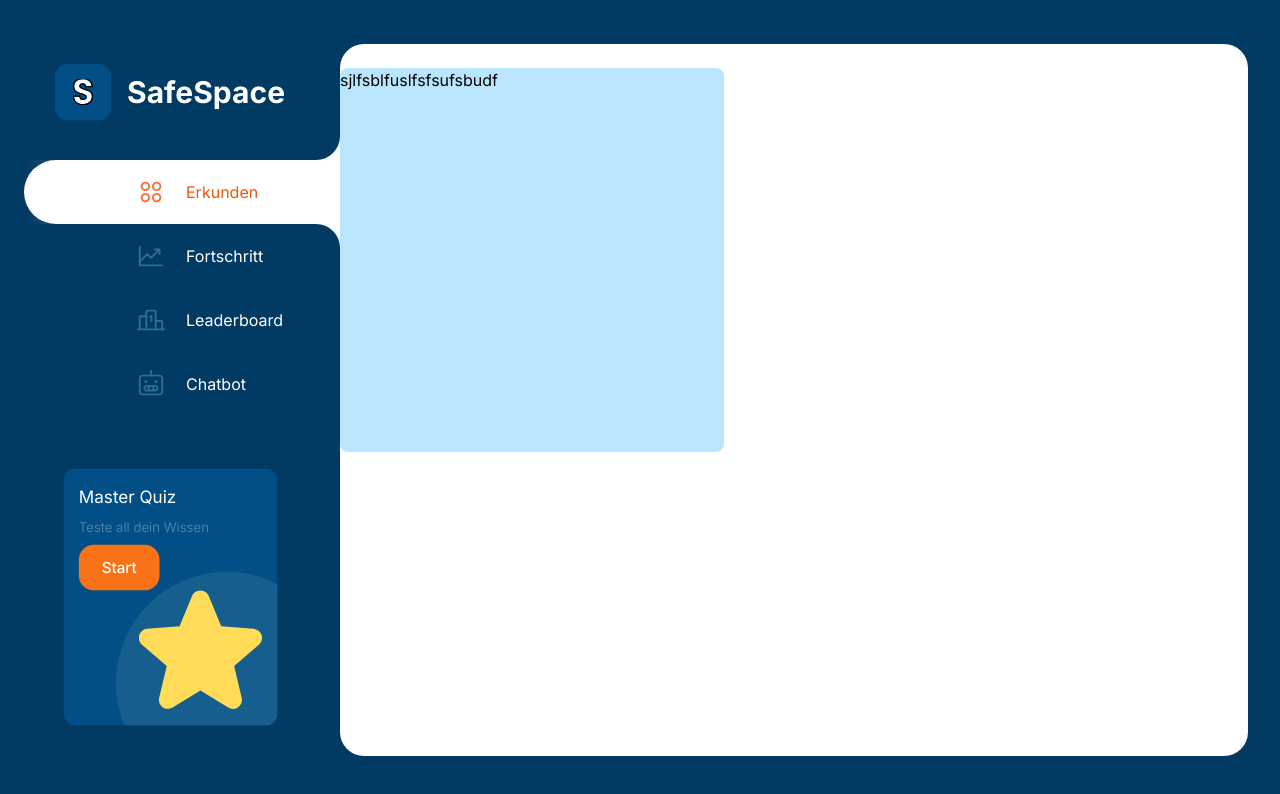
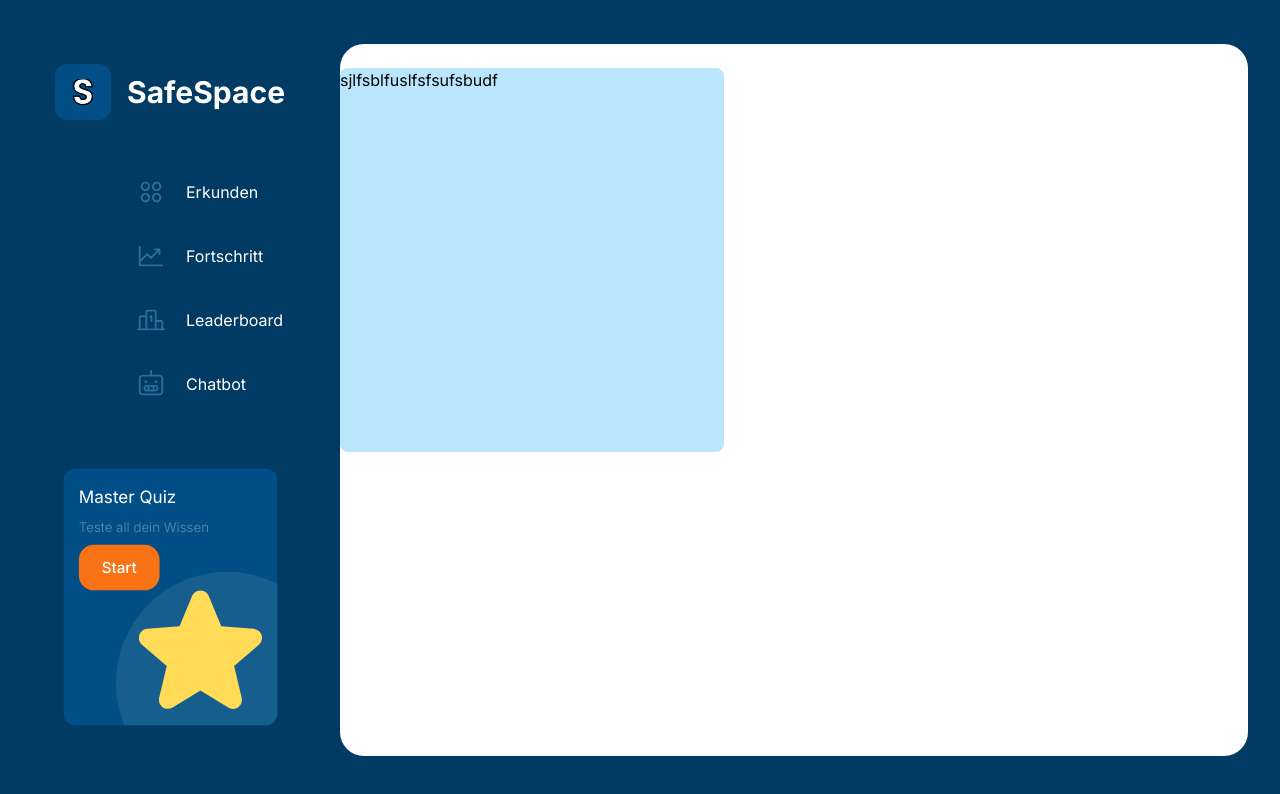
Before and after one commit to uwumarogie/ITBL-Datenschutz, a Next.js app: page / in a window 1280 px wide. Shown: the top 794 px of the page. Built offline with nearby package versions, Linux system fonts and the light colour scheme.

Commit message:
routing depending on pathname

```diff
--- a/src/components/NavBar/Section.tsx
+++ b/src/components/NavBar/Section.tsx
@@ -1,6 +1,7 @@
 "use client";
 
-import { useState } from "react";
+import { useState, useEffect } from "react";
+import { usePathname } from "next/navigation";
 import { MobileSection } from "./MobileNavigation/MobileSection";
 import { DesktopSection } from "./DesktopNavigation/DesktopSection";
 
@@ -30,7 +31,8 @@ type SectionItem = {
 };
 
 export function Section() {
-  const [first, setFirst] = useState(true);
+  const path = usePathname();
+  const [first, setFirst] = useState(false);
   const [second, setSecond] = useState(false);
   const [third, setThird] = useState(false);
   const [fourth, setFourth] = useState(false);
@@ -94,6 +96,18 @@ export function Section() {
     }
   };
 
+  useEffect(() => {
+    if (path.startsWith("/space")) {
+      setSection(SectionName.ERKUNDEN);
+    } else if (path === "/archievements") {
+      setSection(SectionName.FORTSCHRITT);
+    } else if (path === "/leaderboard") {
+      setSection(SectionName.LEADERBOARD);
+    } else if (path === "/chatbot") {
+      setSection(SectionName.CHATBOT);
+    }
+  }, [path]);
+
   return (
     <div className="flex items-center sm:block">
       <div className="hidden sm:block">
```
